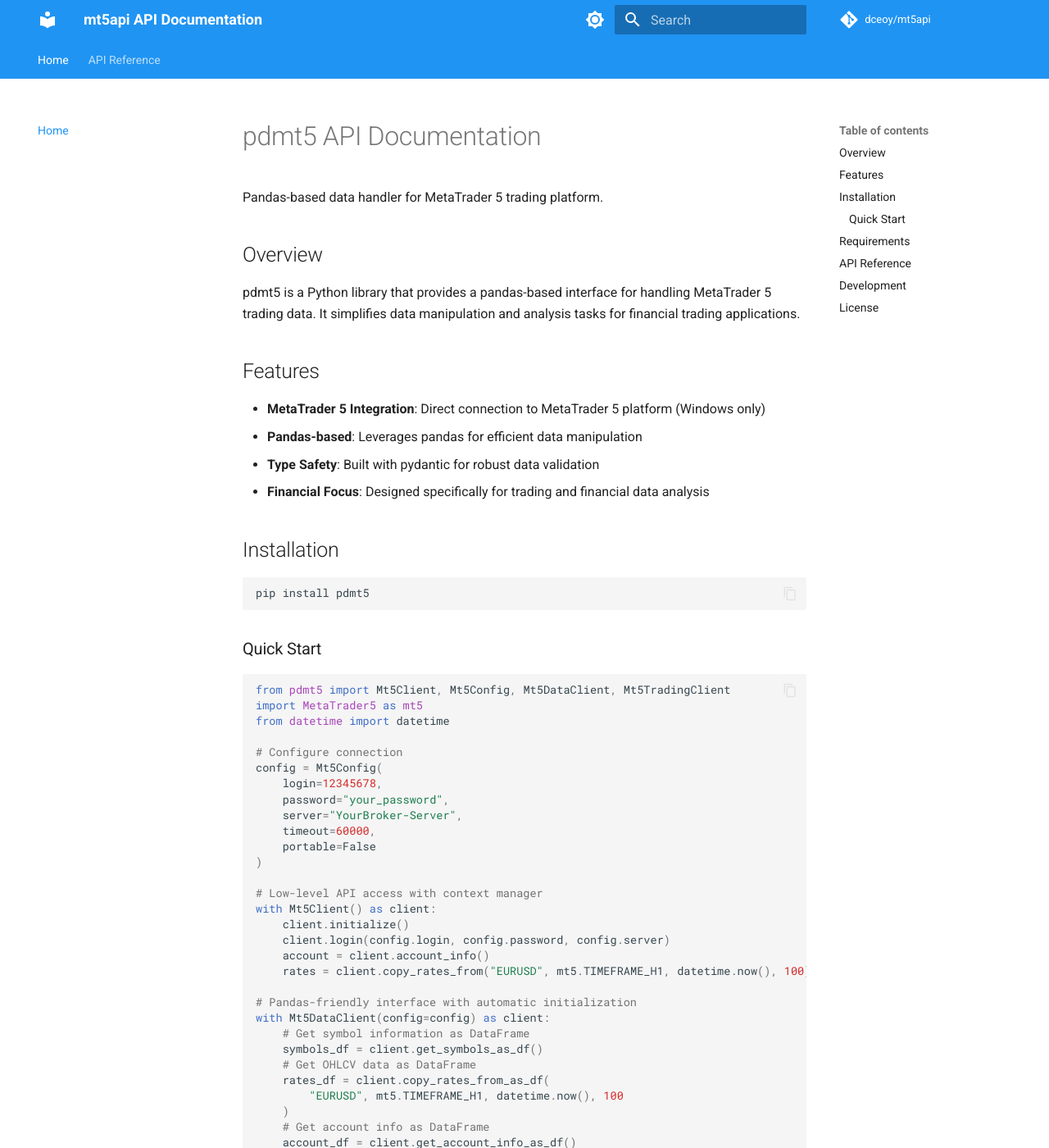
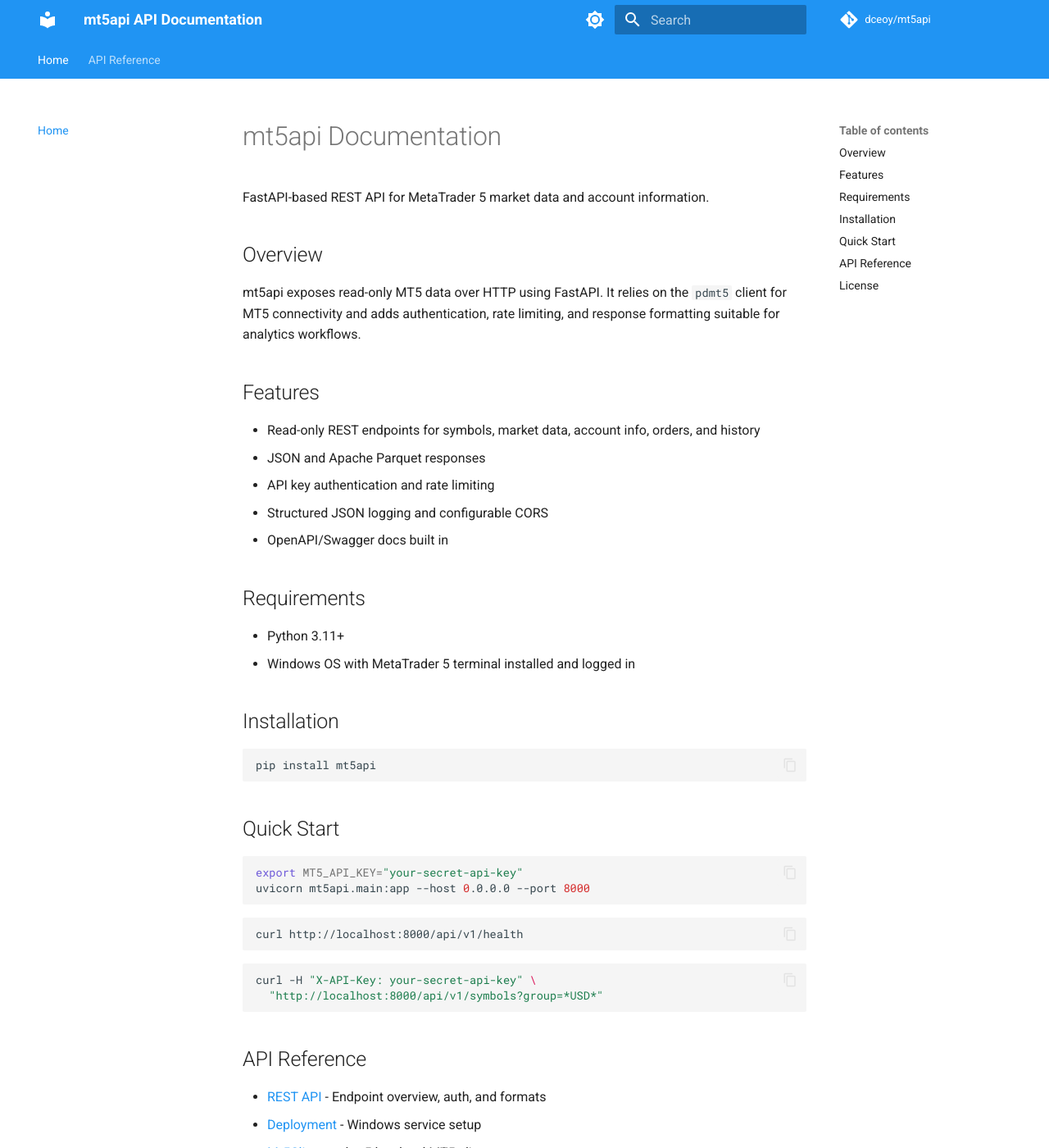
Before and after one commit to dceoy/mt5api, an MkDocs documentation site: the page built from docs/index.md, in a window 1280 px wide and 1400 px high. Shown: the whole window at 82% size. Built offline with MkDocs 1.6.1 and Material for MkDocs 9.7.7, drawn with Linux system fonts in a browser that asks for light colours; comment, search, counter and statistics services are not loaded; some of the changed text lies outside the part shown.

Commit message:
Update documents

````diff
--- a/docs/api/deployment.md
+++ b/docs/api/deployment.md
@@ -8,7 +8,7 @@
 - Windows 10/11
 - MetaTrader 5 installed and logged in
 - Python 3.11+
-- `pdmt5[api]` installed
+- `mt5api` installed
 
 ## Service Setup (NSSM)
 
--- a/docs/index.md
+++ b/docs/index.md
@@ -1,90 +1,57 @@
-# pdmt5 API Documentation
+# mt5api Documentation
 
-Pandas-based data handler for MetaTrader 5 trading platform.
+FastAPI-based REST API for MetaTrader 5 market data and account information.
 
 ## Overview
 
-pdmt5 is a Python library that provides a pandas-based interface for handling MetaTrader 5 trading data. It simplifies data manipulation and analysis tasks for financial trading applications.
+mt5api exposes read-only MT5 data over HTTP using FastAPI. It relies on the
+`pdmt5` client for MT5 connectivity and adds authentication, rate limiting,
+and response formatting suitable for analytics workflows.
 
 ## Features
 
-- **MetaTrader 5 Integration**: Direct connection to MetaTrader 5 platform (Windows only)
-- **Pandas-based**: Leverages pandas for efficient data manipulation
-- **Type Safety**: Built with pydantic for robust data validation
-- **Financial Focus**: Designed specifically for trading and financial data analysis
+- Read-only REST endpoints for symbols, market data, account info, orders, and history
+- JSON and Apache Parquet responses
+- API key authentication and rate limiting
+- Structured JSON logging and configurable CORS
+- OpenAPI/Swagger docs built in
+
+## Requirements
+
+- Python 3.11+
+- Windows OS with MetaTrader 5 terminal installed and logged in
 
 ## Installation
 
 ```bash
-pip install pdmt5
+pip install mt5api
 ```
 
-### Quick Start
+## Quick Start
 
-```python
-from pdmt5 import Mt5Client, Mt5Config, Mt5DataClient, Mt5TradingClient
-import MetaTrader5 as mt5
-from datetime import datetime
-
-# Configure connection
-config = Mt5Config(
-    login=12345678,
-    password="your_password",
-    server="YourBroker-Server",
-    timeout=60000,
-    portable=False
-)
-
-# Low-level API access with context manager
-with Mt5Client() as client:
-    client.initialize()
-    client.login(config.login, config.password, config.server)
-    account = client.account_info()
-    rates = client.copy_rates_from("EURUSD", mt5.TIMEFRAME_H1, datetime.now(), 100)
-
-# Pandas-friendly interface with automatic initialization
-with Mt5DataClient(config=config) as client:
-    # Get symbol information as DataFrame
-    symbols_df = client.get_symbols_as_df()
-    # Get OHLCV data as DataFrame
-    rates_df = client.copy_rates_from_as_df(
-        "EURUSD", mt5.TIMEFRAME_H1, datetime.now(), 100
-    )
-    # Get account info as DataFrame
-    account_df = client.get_account_info_as_df()
-
-# Trading operations with dry run support
-with Mt5TradingClient(config=config, dry_run=True) as client:
-    # Check open positions as DataFrame
-    positions_df = client.get_positions_as_df()
-    # Close positions for specific symbol (dry run)
-    results = client.close_open_positions("EURUSD")
+```bash
+export MT5_API_KEY="your-secret-api-key"
+uvicorn mt5api.main:app --host 0.0.0.0 --port 8000
 ```
 
-## Requirements
+```bash
+curl http://localhost:8000/api/v1/health
+```
 
-- Python 3.11+
-- Windows OS (MetaTrader 5 requirement)
-- MetaTrader 5 platform
+```bash
+curl -H "X-API-Key: your-secret-api-key" \
+  "http://localhost:8000/api/v1/symbols?group=*USD*"
+```
 
 ## API Reference
 
-Browse the API documentation to learn about available modules and functions:
-
-- [Mt5Client](api/mt5.md) - Base client for low-level MT5 API access with context manager support
-- [Mt5DataClient & Mt5Config](api/dataframe.md) - Pandas-friendly data client with DataFrame conversions
-- [Mt5TradingClient](api/trading.md) - Advanced trading operations with position management
-- [Utility Functions](api/utils.md) - Helper decorators and functions for data processing
-
-## Development
-
-This project follows strict code quality standards:
-
-- Type hints required (strict mode)
-- Comprehensive linting with Ruff
-- Test coverage tracking
-- Google-style docstrings
+- [REST API](api/rest-api.md) - Endpoint overview, auth, and formats
+- [Deployment](api/deployment.md) - Windows service setup
+- [Mt5Client](api/mt5.md) - pdmt5 low-level MT5 client
+- [Mt5DataClient & Mt5Config](api/dataframe.md) - pdmt5 DataFrame helpers
+- [Mt5TradingClient](api/trading.md) - pdmt5 trading utilities
+- [Utilities](api/utils.md) - pdmt5 decorators and helpers
 
 ## License
 
-MIT License - see [LICENSE](https://github.com/dceoy/pdmt5/blob/main/LICENSE) file for details.
+MIT License - see [LICENSE](https://github.com/dceoy/mt5api/blob/main/LICENSE).
--- a/mkdocs.yml
+++ b/mkdocs.yml
@@ -1,5 +1,5 @@
 site_name: mt5api API Documentation
-site_description: Pandas-based data handler for MetaTrader 5
+site_description: MetaTrader 5 REST API using FastAPI
 site_author: dceoy
 site_url: https://github.com/dceoy/mt5api
 
````
Also changed, not shown: AGENTS.md (added, +25 -0 lines), README.md (+65 -0 lines), docs/api/index.md (+41 -47 lines), docs/api/rest-api.md (+46 -12 lines).
